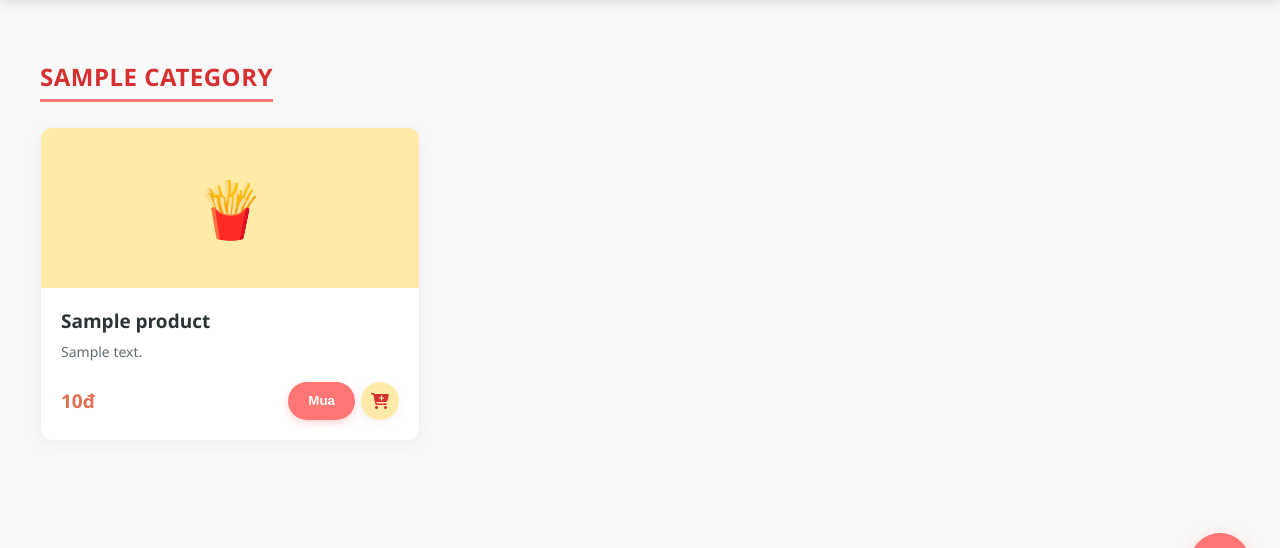
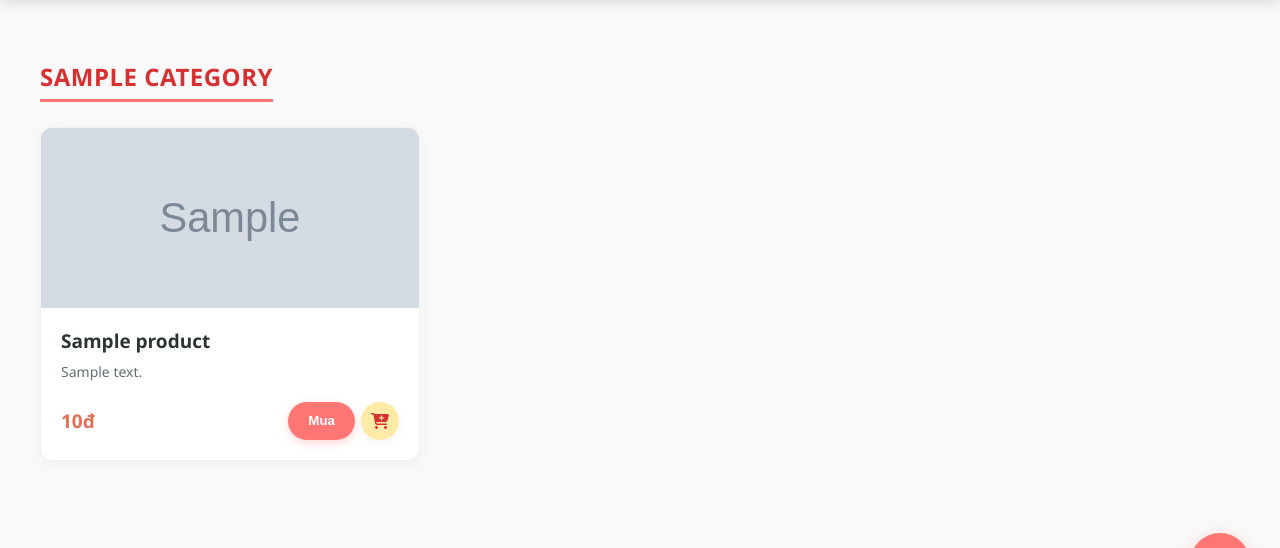
Before and after one commit to locb2404952-crypto/web_tra_sua, a PHP site: page / in a window 1280 px wide. Shown: the part 177-725 px from the top of the page. Run offline with PHP 8.4, Linux system fonts and the light colour scheme; tables that the repository leaves empty hold one stand-in row (values such as "Sample post"); grey boxes marked "Sample" are stand-in pictures.

Commit message:
Add files via upload

```diff
--- a/index.php
+++ b/index.php
@@ -126,8 +126,12 @@ $result_categories = mysqli_query($conn, $sql_categories);
         .product-card:hover { transform: translateY(-5px); box-shadow: 0 8px 25px rgba(255, 118, 117, 0.15); }
 
         .product-image {
-            width: 100%; height: 160px; background-color: #ffeaa7;
+            width: 100%; height: 180px; background-color: #ffeaa7;
             display: flex; align-items: center; justify-content: center; font-size: 55px; user-select: none;
+            overflow: hidden;
+        }
+        .product-image img {
+            width: 100%; height: 100%; object-fit: cover;
         }
 
         .product-info { padding: 20px; display: flex; flex-direction: column; flex-grow: 1; }
@@ -259,7 +263,15 @@ $result_categories = mysqli_query($conn, $sql_categories);
                 if ($cat_id == 7) $icon = "🍓";
                 ?>
                 <div class="product-card">
-                    <div class="product-image"><?= $icon ?></div>
+                    <div class="product-image">
+                        <?php if(!empty($prod['image_url']) && file_exists($prod['image_url'])): ?>
+                            <img src="<?= htmlspecialchars($prod['image_url']) ?>" alt="<?= htmlspecialchars($prod['product_name']) ?>">
+                        <?php elseif(!empty($prod['image_url']) && $prod['image_url'] != 'default.png'): ?>
+                            <img src="<?= htmlspecialchars($prod['image_url']) ?>" alt="<?= htmlspecialchars($prod['product_name']) ?>">
+                        <?php else: ?>
+                            <?= $icon ?>
+                        <?php endif; ?>
+                    </div>
                     <div class="product-info">
                         <h3 class="product-name"><?= htmlspecialchars($prod['product_name']) ?></h3>
                         <p class="product-desc"><?= htmlspecialchars($prod['description']) ?></p>
```
